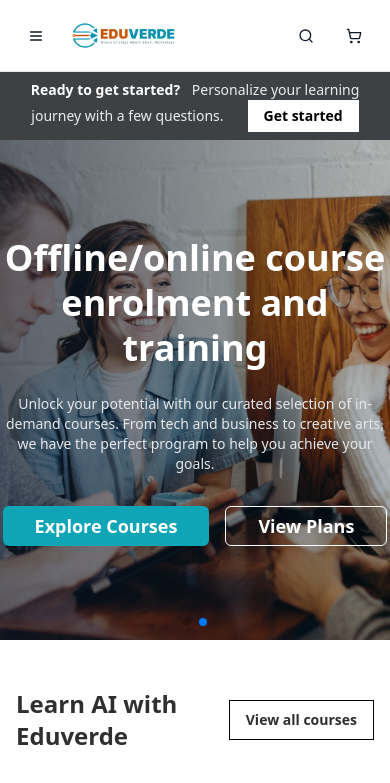
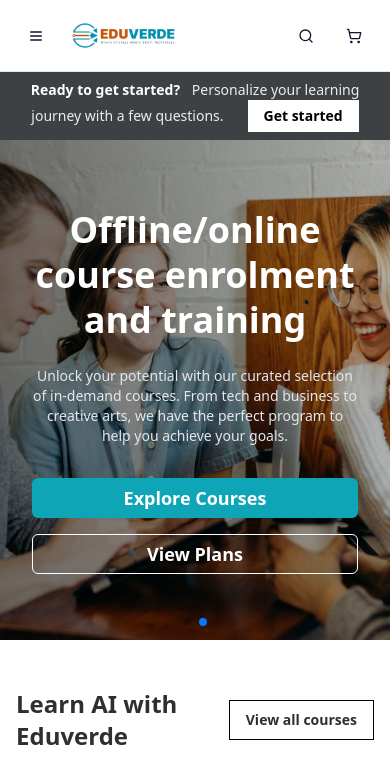
Before and after one commit to Aitrik/E-learning-site, a Next.js app: page / in a window 390 px wide. Shown: the top 783 px of the page. Built offline with nearby package versions, Linux system fonts and the light colour scheme.

Commit message:
03-04-26

```diff
--- a/app/page.tsx
+++ b/app/page.tsx
@@ -13,7 +13,7 @@ import { FinalLinks } from "@/components/sections/FinalLinks";
 
 export default function Home() {
   return (
-    <div className="flex flex-col w-full bg-white font-sans text-[#2d2f31]">
+    <div className="flex flex-col w-full bg-white font-sans text-[#2d2f31] overflow-hidden">
       <PromoBanner />
       <Hero />
       <GoogleAISection />
--- a/components/sections/Hero.tsx
+++ b/components/sections/Hero.tsx
@@ -107,7 +107,7 @@ export function Hero() {
                                         backgroundPosition: "center",
                                     }}
                                 >
-                                    <div className="absolute inset-0 bg-gradient-to-r from-[#0f172a]/60 to-[#0f172a]/20" />
+                                    <div className="absolute inset-0 bg-gradient-to-r from-black/50 to-black/20" />
                                 </div>
 
                                 {/* Text section */}
@@ -132,10 +132,10 @@ export function Hero() {
                                         {/* =============================
                         🔵 ButtonS (WITH LINK ADDED)
                       ============================= */}
-                                        <div className="flex justify-center md:justify-start gap-4">
+                                        <div className="flex flex-col md:flex-row justify-center md:justify-start gap-4">
                                             {slide.Button1_text && (
                                                 <Link href={slide.Button1_link || "#"}>
-                                                    <Button className="bg-brand-primary text-white px-8 py-3 text-lg font-bold hover:bg-brand-secondary transition duration-300">
+                                                    <Button className="w-full md:w-auto bg-brand-primary text-white px-8 py-3 text-lg font-bold hover:bg-brand-secondary transition duration-300">
                                                         {slide.Button1_text}
                                                     </Button>
                                                 </Link>
@@ -143,7 +143,7 @@ export function Hero() {
 
                                             {slide.Button2_text && (
                                                 <Link href={slide.Button2_link || "#"}>
-                                                    <Button className="text-white border border-white hover:bg-white/10 px-8 py-3 text-lg font-bold transition duration-300">
+                                                    <Button className="w-full md:w-auto text-white border border-white hover:bg-white/10 px-8 py-3 text-lg font-bold transition duration-300">
                                                         {slide.Button2_text}
                                                     </Button>
                                                 </Link>
```
